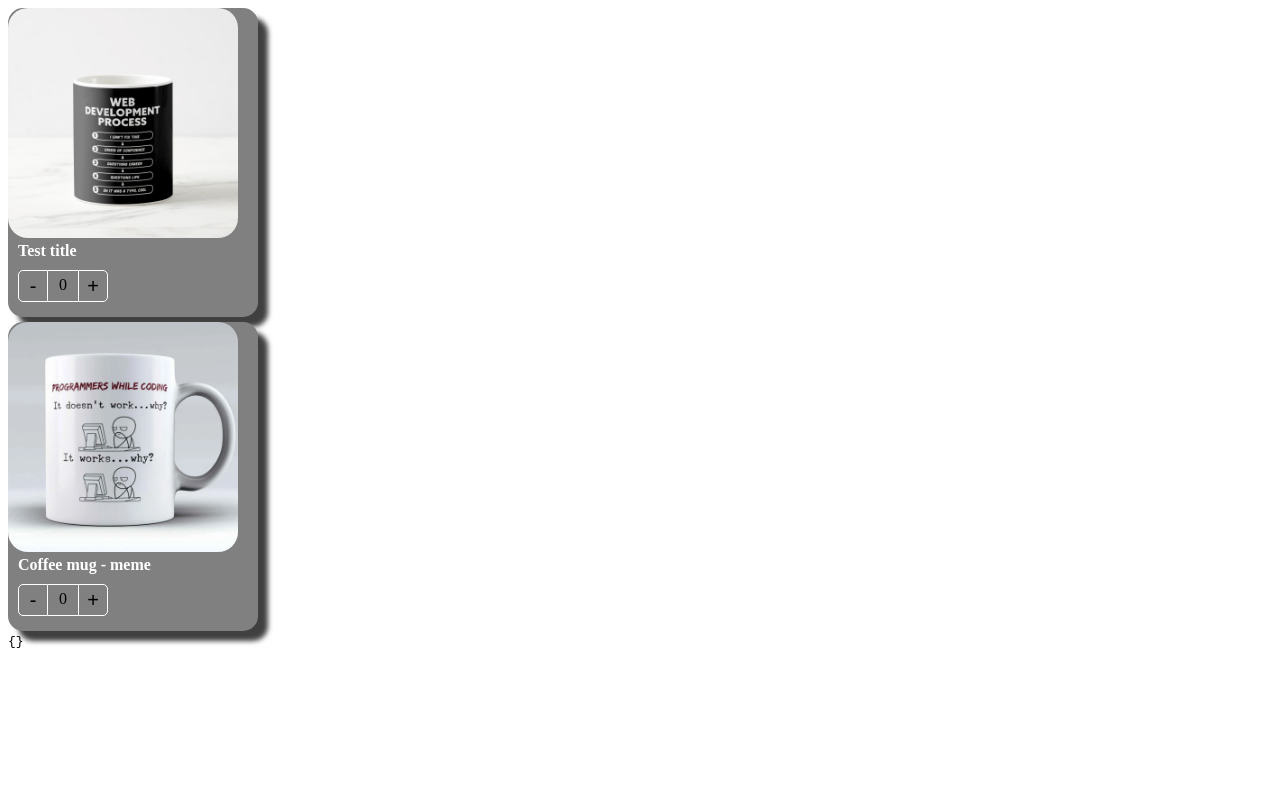
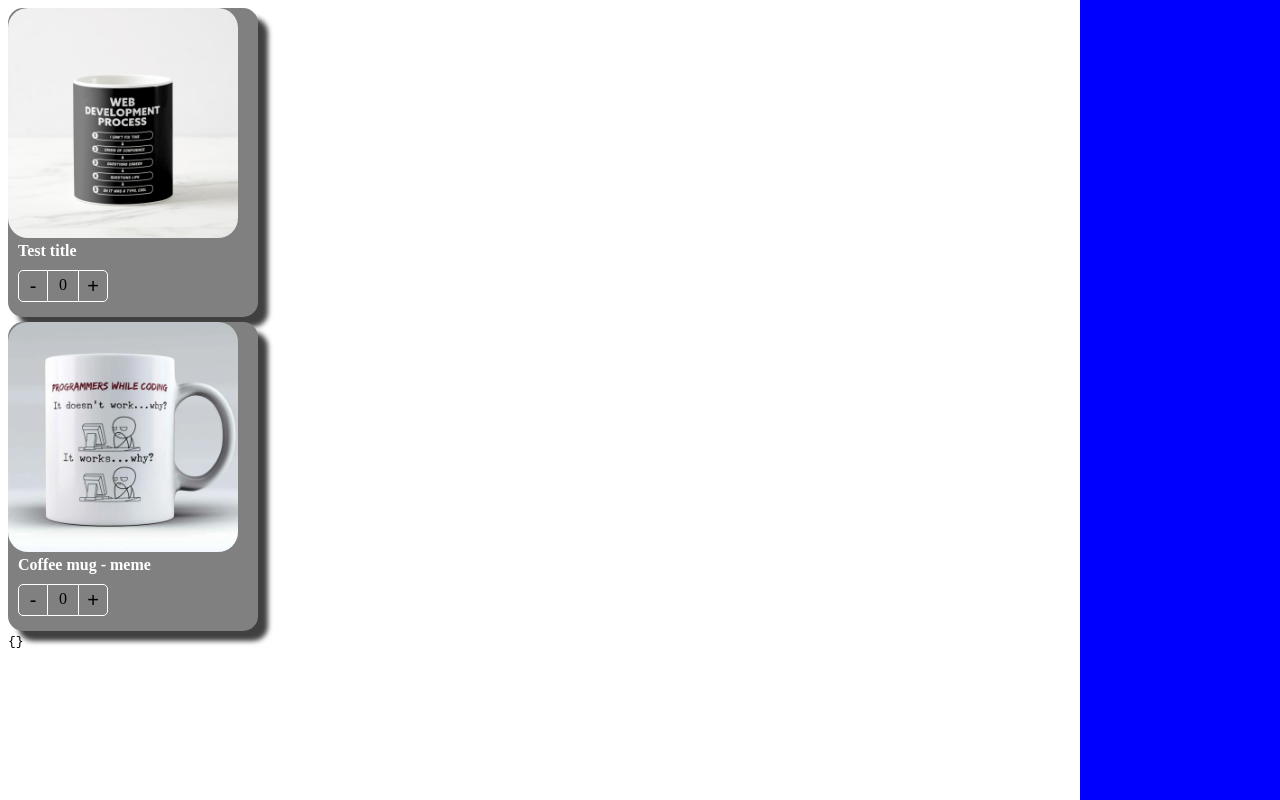
Before and after one commit to MFuentes1992/MFJ.ProductCartd, a React (Create React App) app: page /shoping-car in a window 1280 px wide. Built offline with nearby package versions, Linux system fonts and the light colour scheme.

Commit message:
Tarea 2 - Controlled Components

```diff
--- a/src/components/molecules/ProductCard.tsx
+++ b/src/components/molecules/ProductCard.tsx
@@ -1,19 +1,28 @@
-import React, { Children, useContext } from 'react'
-import { useProduct } from '../../hooks/useProduct';
-import { IProductCard, IProductCardProps } from '../../interfaces/ProductCard';
+import React, { Children, useContext } from "react";
+import { useProduct } from "../../hooks/useProduct";
+import { IProductCard, IProductCardProps } from "../../interfaces/ProductCard";
 
-export const productContext = React.createContext({} as IProductCard)
+export const productContext = React.createContext({} as IProductCard);
 const { Provider } = productContext;
 
 interface IProductCardCustom extends IProductCardProps {
 	styles?: any;
+	sx?: { [key: string]: string };
 }
 
-export const ProductCard = ({product, children, className, styles, onChange}: IProductCardCustom) => {
-  const {counter, incrementBy} = useProduct({onChange, Product: product});
+export const ProductCard = ({
+	product,
+	children,
+	className,
+	styles,
+	sx,
+	onChange,
+}: IProductCardCustom) => {
+	const { counter, incrementBy } = useProduct({ onChange, Product: product });
 
 	return (
-    <Provider value={{
+		<Provider
+			value={{
 				id: product.id,
 				title: product.title,
 				img: product?.img || undefined,
@@ -21,17 +30,15 @@ export const ProductCard = ({product, children, className, styles, onChange}: IP
 				onAdd: () => incrementBy(1),
 				onSubtract: () => incrementBy(-1),
 				styles,
-
 			}}>
-      <div className={styles.productCard + ' ' + className}>
+			<div className={styles.productCard + " " + className} style={sx}>
 				{children}
 			</div>
 		</Provider>
-
-
-  )
-}
+	);
+};
 
 ProductCard.defaultProps = {
 	styles: {},
-}
+	sx: {},
+};
--- /dev/null
+++ b/src/components/molecules/atoms/Cart/Cart.tsx
@@ -0,0 +1,14 @@
+import React from "react";
+import { ICart } from "../../../../interfaces/Cart";
+
+export const Cart = (props: ICart) => {
+	return (
+		<div className={props.styles?.sideCartContainer} style={props.sx}>
+			<div className={props.styles?.cartIndividualCont}>{props.children}</div>
+		</div>
+	);
+};
+
+Cart.defaultProps = {
+	sx: {},
+};
--- /dev/null
+++ b/src/components/molecules/atoms/Cart/index.ts
@@ -0,0 +1,2 @@
+import { Cart } from "./Cart";
+export default Cart;
--- /dev/null
+++ b/src/interfaces/Cart/index.ts
@@ -0,0 +1,5 @@
+export interface ICart {
+	children: React.ReactNode;
+	styles: any;
+	sx?: { [key: string]: string };
+}
--- a/src/pages/ShoppingPage.tsx
+++ b/src/pages/ShoppingPage.tsx
@@ -1,63 +1,79 @@
-
-import React, { useState } from 'react'
-import Components from '../components/molecules/atoms/Product'
-import { ProductCard } from '../components/molecules/ProductCard'
-import { IProductCard, IProductInCart } from '../interfaces/ProductCard'
-import styles from '../styles/styles.module.css';
-import '../styles/theme.css';
+import React, { useState } from "react";
+import Cart from "../components/molecules/atoms/Cart";
+import Components from "../components/molecules/atoms/Product";
+import { ProductCard } from "../components/molecules/ProductCard";
+import { IProductCard, IProductInCart } from "../interfaces/ProductCard";
+import styles from "../styles/styles.module.css";
+import "../styles/theme.css";
 
 const Producto1: IProductCard = {
 	id: 1,
-    img: './coffee-mug.png',
-    title: 'Test title',
-}
+	img: "./coffee-mug.png",
+	title: "Test title",
+};
 
 const Producto2: IProductCard = {
 	id: 2,
-  img: './coffee-mug2.png',
-  title: 'Coffee mug - meme',
-}
+	img: "./coffee-mug2.png",
+	title: "Coffee mug - meme",
+};
 
 export const ShoppingPage = () => {
-
 	const [productShowcase] = useState<IProductCard[]>([Producto1, Producto2]);
 
-  const [productsCart, setProductsCart] = useState<IProductInCart>({})
+	const [productsCart, setProductsCart] = useState<IProductInCart>({});
 	const handleCounterChange = (counter: number, Product: IProductCard) => {
-    if(counter === 0) {
+		if (counter === 0) {
 			setProductsCart((prev) => {
-        const tmp:IProductInCart  = {}
+				const tmp: IProductInCart = {};
 				Object.keys(prev).forEach((key) => {
-          if(key !== `${Product.id}`)
-            tmp[key] = prev[key];
-        })
+					if (key !== `${Product.id}`) tmp[key] = prev[key];
+				});
 				return tmp;
-      })
-    }  else {
-      setProductsCart((prev) => ({...prev, [`${Product.id}`]: {...Product, count: counter}}));
+			});
+		} else {
+			setProductsCart((prev) => ({
+				...prev,
+				[`${Product.id}`]: { ...Product, count: counter },
+			}));
 		}
-
-  }
+	};
 
 	return (
 		<>
-      {
-        productShowcase.map((p) => (
-          <ProductCard key={p.id} product={p} className="bg-gray" styles={styles} onChange={(counter: number, Product: IProductCard) => handleCounterChange(counter, Product)}>
-            <Components.ProductImg className='custom-image'/>
-            <Components.ProductTitle className='txt-white'/>
-            <Components.ProductButtons className='brd-white'/>
+			{productShowcase.map((p) => (
+				<ProductCard
+					key={p.id}
+					product={p}
+					className='bg-gray'
+					styles={styles}
+					onChange={(counter: number, Product: IProductCard) =>
+						handleCounterChange(counter, Product)
+					}>
+					<Components.ProductImg className='custom-image' />
+					<Components.ProductTitle className='txt-white' />
+					<Components.ProductButtons className='brd-white' />
 				</ProductCard>
-        ))
-      }
+			))}
+			<Cart styles={styles} sx={{ width: "200px" }}>
+				{Object.keys(productsCart).map((key) => (
+					<ProductCard
+						product={productsCart[key]}
+						className='bg-gray'
+						styles={styles}
+						sx={{ width: "150px" }}
+						onChange={(counter: number, Product: IProductCard) =>
+							handleCounterChange(counter, Product)
+						}>
+						<Components.ProductImg className='custom-image' />
+						<Components.ProductButtons className='brd-white' />
+					</ProductCard>
+				))}
+			</Cart>
+
 			<div>
-        <code>
-          {
-            JSON.stringify(productsCart)
-          }
-        </code>
+				<code>{JSON.stringify(productsCart)}</code>
 			</div>
 		</>
-
-  )
-}
+	);
+};
--- a/src/styles/styles.module.css
+++ b/src/styles/styles.module.css
@@ -1,5 +1,3 @@
-
-
 .productCard {
 	background-color: white;
 	border-radius: 15px;
@@ -8,7 +6,7 @@
 	width: 250px;
 	margin-right: 5px;
 	margin-top: 5px;
-    box-shadow: 10px 10px 5px 0px rgba(0,0,0,0.75);
+	box-shadow: 10px 10px 5px 0px rgba(0, 0, 0, 0.75);
 }
 
 .productImg {
@@ -62,3 +60,22 @@
 .buttonAdd:hover {
 	background-color: rgba(0, 0, 0, 0.1);
 }
+
+.sideCartContainer {
+	position: fixed;
+	height: 100vh;
+	overflow-y: scroll;
+	top: 0px;
+	right: 0px;
+	background-color: blue;
+}
+
+.cartIndividualCont {
+	position: relative;
+	width: 100%;
+	height: auto;
+	margin-left: 15px;
+	margin-right: 15px;
+	margin-bottom: 15px;
+	background-color: red;
+}
```
Lines whose indentation alone changed are shown as unchanged.
